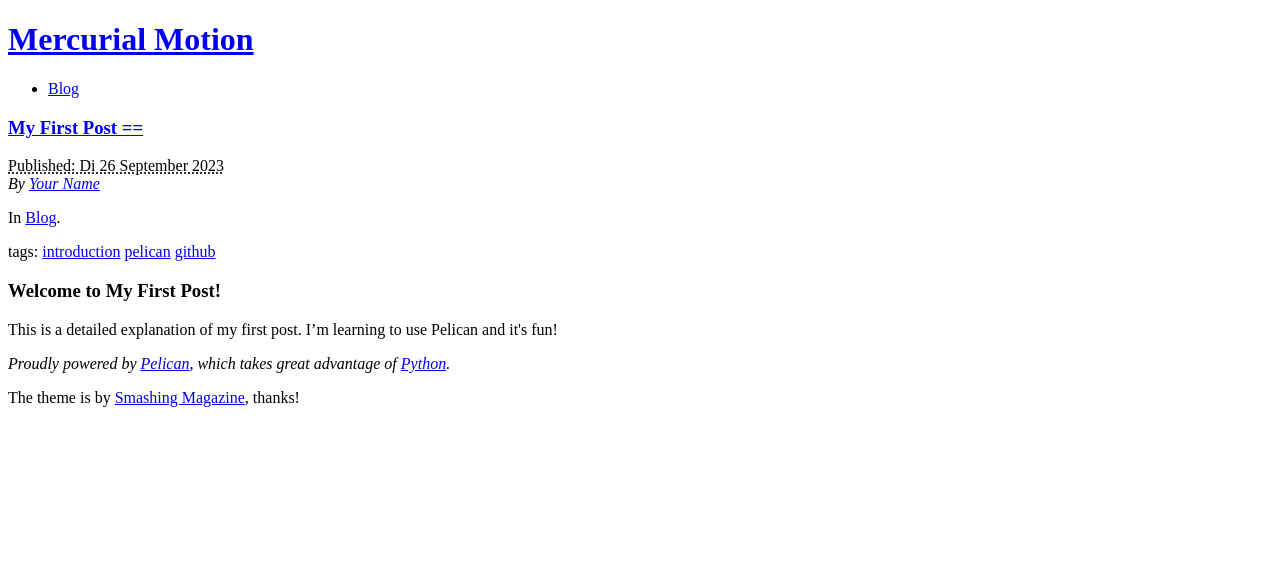
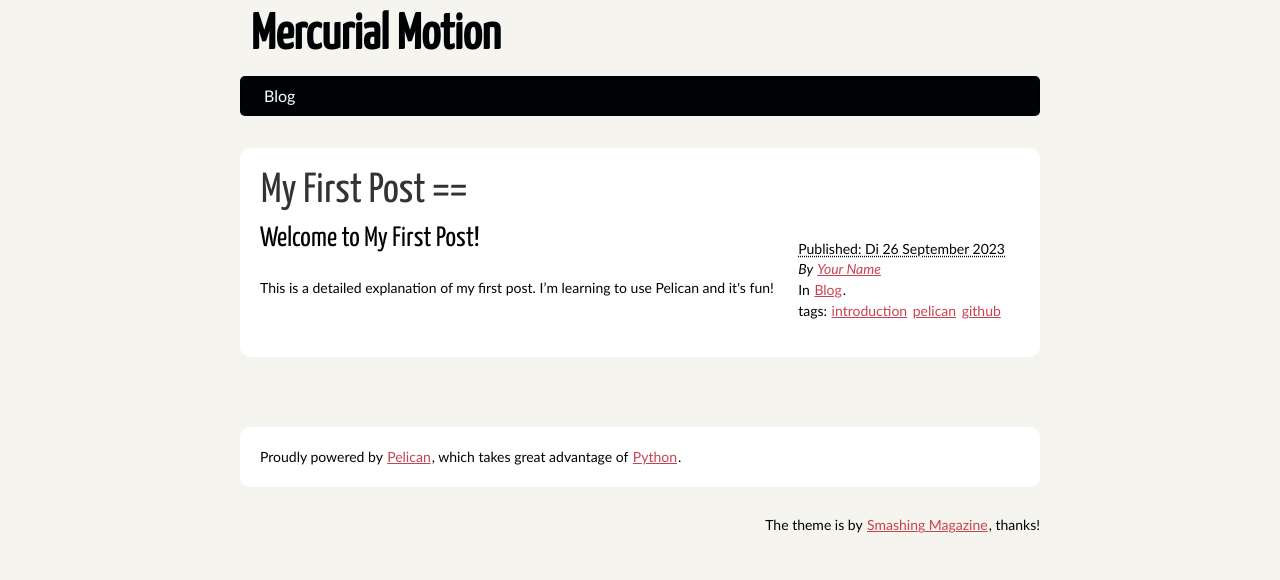
Before and after one commit to mercurial-motion/mercurial-motion-web, a plain HTML site: page author/your-name.html in a window 1280 px wide. Drawn offline with Linux system fonts and the light colour scheme; files that its build step writes are made by us from their sources; the site is published under a folder, as on GitHub Pages, so addresses that start at the root find nothing; files whose address does not match are found by name; a web font is replaced by a local one.

Commit message:
Update documentation

```diff
--- a/author/your-name.html
+++ b/author/your-name.html
@@ -5,30 +5,30 @@
                         <meta name="viewport" content="width=device-width, initial-scale=1.0" />
                         <meta name="generator" content="Pelican" />
                         <title>Mercurial Motion - Your Name</title>
-                        <link rel="stylesheet" href="/theme/css/main.css" />
+                        <link rel="stylesheet" href="mercurial-motion.github.io/theme/css/main.css" />
         </head>
 
         <body id="index" class="home">
                 <header id="banner" class="body">
-                        <h1><a href="/">Mercurial Motion</a></h1>
+                        <h1><a href="mercurial-motion.github.io/">Mercurial Motion</a></h1>
                         <nav><ul>
-                                                <li><a href="/category/blog.html">Blog</a></li>
+                                                <li><a href="mercurial-motion.github.io/category/blog.html">Blog</a></li>
                         </ul></nav>
                 </header><!-- /#banner -->
 
                 <aside id="featured" class="body">
                     <article>
-                        <h1 class="entry-title"><a href="/my-first-post.html">My First Post ==</a></h1>
+                        <h1 class="entry-title"><a href="mercurial-motion.github.io/my-first-post.html">My First Post ==</a></h1>
 <footer class="post-info">
         <abbr class="published" title="2023-09-26T00:00:00+02:00">
                 Published: Di 26 September 2023
         </abbr>
 
                 <address class="vcard author">
-                        By                                 <a class="url fn" href="/author/your-name.html">Your Name</a>
+                        By                                 <a class="url fn" href="mercurial-motion.github.io/author/your-name.html">Your Name</a>
                 </address>
-        <p>In <a href="/category/blog.html">Blog</a>.</p>
-<p>tags: <a href="/tag/introduction.html">introduction</a> <a href="/tag/pelican.html">pelican</a> <a href="/tag/github.html">github</a> </p>
+        <p>In <a href="mercurial-motion.github.io/category/blog.html">Blog</a>.</p>
+<p>tags: <a href="mercurial-motion.github.io/tag/introduction.html">introduction</a> <a href="mercurial-motion.github.io/tag/pelican.html">pelican</a> <a href="mercurial-motion.github.io/tag/github.html">github</a> </p>
 </footer><!-- /.post-info --><h1>Welcome to My First Post!</h1>
 <p>This is a detailed explanation of my first post. I’m learning to use Pelican and it's fun!</p>                    </article>
                 </aside><!-- /#featured -->
```
Also changed, not shown: archives.html (+4 -4 lines), authors.html (+4 -4 lines), categories.html (+4 -4 lines), category/blog.html (+7 -7 lines), index.html (+7 -7 lines), my-first-post.html (+7 -7 lines), tag/github.html (+7 -7 lines), tag/introduction.html (+7 -7 lines), tag/pelican.html (+7 -7 lines), tags.html (+6 -6 lines).
